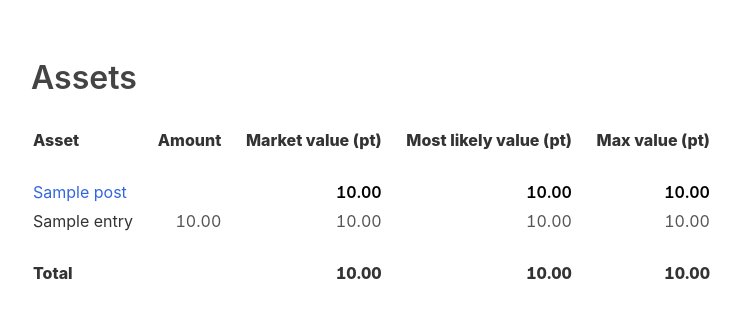
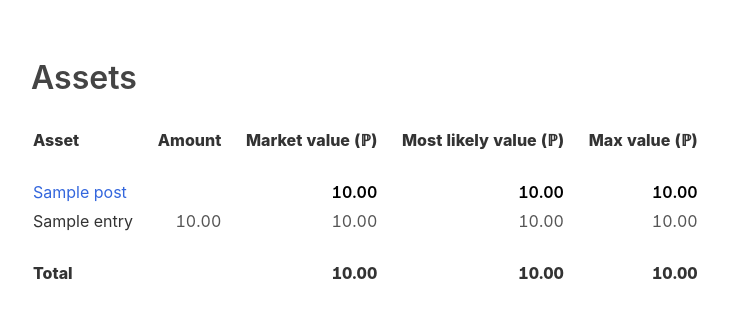
Before and after one commit to ruuda/hanson, a Flask app: template hanson/templates/assets.html in a window 1280 px wide. Shown: the part 60-378 px from the top of the page, without its empty margins (129-870 px from the left). Run offline with Flask 2, Linux system fonts and the light colour scheme; the template is opened without the code that fills it: most values are stand-ins (such as "Sample title", 1, 10 or a date in 2020); some web fonts are replaced.

Commit message:
Tweak styles a bit, trim market description

```diff
--- a/hanson/static/style.css
+++ b/hanson/static/style.css
@@ -308,6 +308,8 @@ table.properties td {
   position: relative;
   overflow: hidden;
   border-radius: 0.25rem;
+  margin-bottom: 0.25rem;
+  margin-top: 0.25rem;
 }
 
 .outcome {
@@ -341,6 +343,11 @@ table.asset-report td {
   padding-right: 1.42rem;
 }
 
+table.asset-report th:last-child,
+table.asset-report td:last-child {
+  padding-right: 0;
+}
+
 table tr.post-header th,
 table tr.post-header td {
   padding-top: 1.42rem;
@@ -364,3 +371,8 @@ figure svg text {
   /* "1px" in the graph is the width of one time step. */
   font-size: 0.5px;
 }
+
+p.pre {
+  /* Preserve breaks in the input text. */
+  white-space: pre-wrap;
+}
--- a/hanson/templates/assets.html
+++ b/hanson/templates/assets.html
@@ -9,10 +9,10 @@
     <thead>
       <tr>
         <th>Asset</th>
-        <th>Amount</th>
-        <th>Market value (pt)</th>
-        <th>Most likely value (pt)</th>
-        <th>Max value (pt)</th>
+        <th class="num">Amount</th>
+        <th class="num">Market value (ℙ)</th>
+        <th class="num">Most likely value (ℙ)</th>
+        <th class="num">Max value (ℙ)</th>
       </tr>
     </thead>
     <tbody>
--- a/hanson/templates/market.html
+++ b/hanson/templates/market.html
@@ -17,7 +17,7 @@
         <a href="?graph_range=24h">24 hours</a>
       </figcaption>
     </figure>
-    <p>{{market.description}}</p>
+    <p class="pre">{{market.description}}</p>
     <form id="order-form" action="/market/{{market.id}}/checkout" method="get">
       {% for outcome, p in zip(outcomes.outcomes, probabilities) %}
         <label for="outcome{{outcome.id}}">{{outcome.name}}</label>
```
Also changed, not shown: hanson/models/market.py (+9 -0 lines), hanson/routes/market.py (+8 -4 lines).
